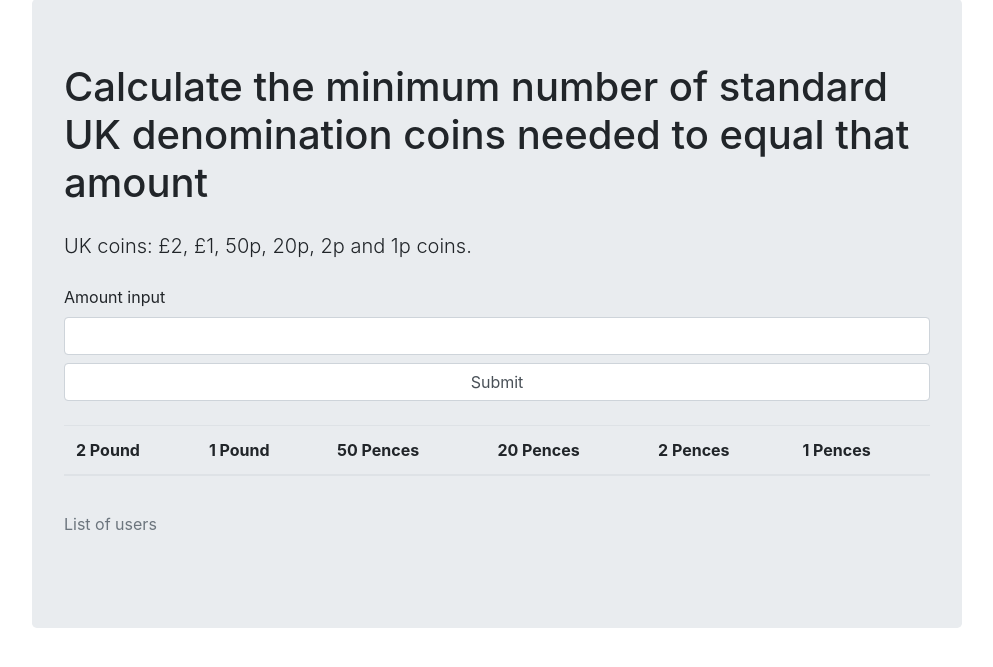
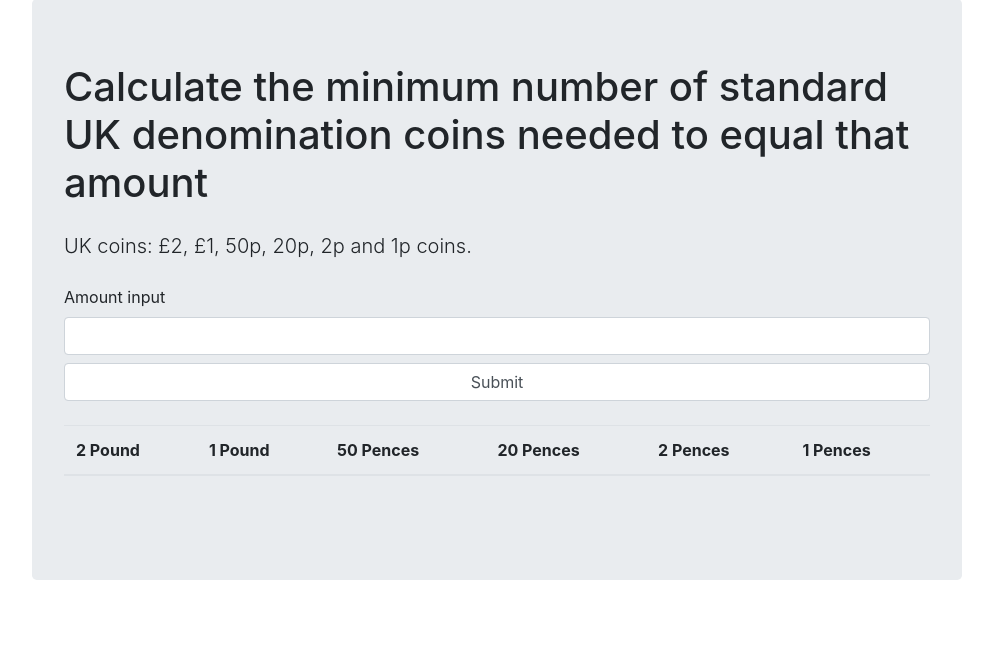
Before and after one commit to sufyana35/comparison-technologies, a Symfony app: template application/templates/pages/coinCalculator.html.twig in a window 1280 px wide. Shown: the part 73-740 px from the top of the page, without its empty margins (143-1136 px from the left). Run offline with Twig, Linux system fonts and the light colour scheme; the template is opened without the code that fills it, so the values that code supplies are empty; form fields are guessed from the names that the template uses; some libraries are stand-ins or nearby versions.

Commit message:
remove table caption

```diff
--- a/application/templates/pages/coinCalculator.html.twig
+++ b/application/templates/pages/coinCalculator.html.twig
@@ -29,7 +29,6 @@
             </div>
 
             <table class="table caption-top mt-4">
-                <caption>List of users</caption>
                 <thead>
                     <tr>
                     <th scope="col">2 Pound</th>
```
